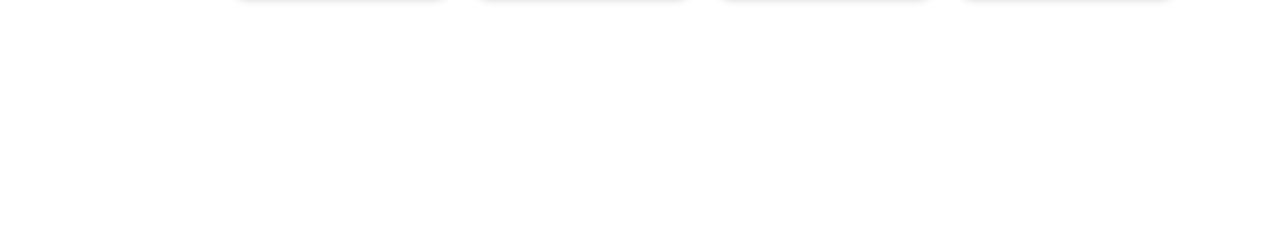
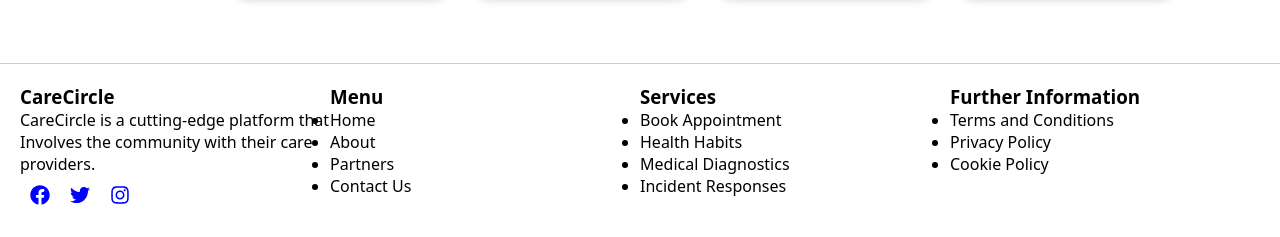
Before and after one commit to golcarecircle/care_circle, a Next.js app: page / in a window 1280 px wide. Shown: the part 706-943 px from the top of the page. Before the commit the page ends 800 px from the top, so only its background shows below. Built offline with nearby package versions, Linux system fonts and the light colour scheme.

Commit message:
Adds footer component

```diff
--- a/package.json
+++ b/package.json
@@ -17,6 +17,7 @@
     "next": "13.2.4",
     "react": "18.2.0",
     "react-dom": "18.2.0",
+    "react-icons": "^4.8.0",
     "typescript": "5.0.2"
   }
 }
--- /dev/null
+++ b/src/components/Footer/Footer.component.tsx
@@ -0,0 +1,48 @@
+import React from 'react';
+import styles from './Footer.module.css';
+import Image from 'next/image';
+import {FaFacebook ,FaInstagram, FaTwitter} from 'react-icons/fa';
+
+function FooterComponent() {
+    return (
+        <footer className={styles.footer}>
+            <div className={styles["footer-section"]}>
+                <h3>CareCircle</h3>
+                <p>
+                    CareCircle is a cutting-edge platform that Involves the community with their care providers.
+                </p>
+                <FaFacebook style={{color: 'blue', fontSize: '20px', margin: '10px'}}/>
+                <FaTwitter style={{color: 'blue', fontSize: '20px', margin: '10px'}}/>
+                <FaInstagram style={{color: 'blue',  fontSize: '20px', margin: '10px'}}/>
+            </div>
+            <div className={styles["footer-section"]}>
+                <h3>Menu</h3>
+                <ul>
+                    <li>Home</li>
+                    <li>About</li>
+                    <li>Partners</li>
+                    <li>Contact Us</li>
+                </ul>
+            </div>
+            <div className={styles["footer-section"]}>
+                <h3>Services</h3>
+                <ul>
+                    <li>Book Appointment</li>
+                    <li>Health Habits</li>
+                    <li>Medical Diagnostics</li>
+                    <li>Incident Responses</li>
+                </ul>
+            </div>
+            <div className={styles["footer-section"]}>
+                <h3>Further Information</h3>
+                <ul>
+                    <li>Terms and Conditions</li>
+                    <li>Privacy Policy</li>
+                    <li>Cookie Policy</li>
+                </ul>
+            </div>
+        </footer>
+    );
+}
+
+export default FooterComponent;
--- /dev/null
+++ b/src/components/Footer/Footer.module.css
@@ -0,0 +1,10 @@
+.footer{
+    /* background-color: #ccc; */
+    border-top: 1px solid #ccc;
+    padding: 20px;
+    display: flex;
+    justify-content: space-between;
+}
+.footer-section{
+    width: 50%;
+}
--- a/src/pages/index.tsx
+++ b/src/pages/index.tsx
@@ -1,4 +1,5 @@
 import Head from "next/head";
+import FooterComponent from "@/components/Footer/Footer.component";
 import HomePageInfoComponent from "@/components/HomePageInfo/HomePageInfo.component";
 export default function Home() {
     return(
@@ -7,6 +8,7 @@ export default function Home() {
                 <title>Home</title>
             </Head>
             <HomePageInfoComponent/>
+            <FooterComponent/>
         </>
     )
 }
```
Also changed, not shown: 1 other file (tests, documents, lock files or other folders).
